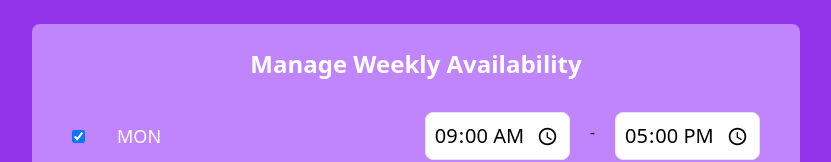
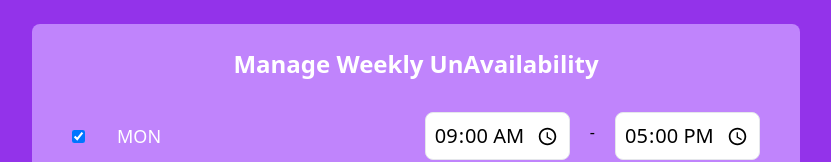
Before and after one commit to hemantmm/SlotBooking, a React (Create React App) app: page / in a window 1280 px wide. Shown: the top 162 px of the page, without its empty margins (224-1055 px from the left). Built offline with nearby package versions, Linux system fonts and the light colour scheme.

Commit message:
Time updated
Signed-off-by: hemantmm <hemant29mehta@gmail.com>

```diff
--- a/src/components/CalendarView.js
+++ b/src/components/CalendarView.js
@@ -16,7 +16,7 @@ const generateTimeSlots = (blockedStart, blockedEnd, bookedSlots) => {
     ) {
       slots.push(timeStr);
     }
-    time.setMinutes(time.getMinutes() + 30);
+    time.setMinutes(time.getMinutes() + 60);
   }
   return slots;
 };
--- a/src/components/SlotManager.js
+++ b/src/components/SlotManager.js
@@ -38,7 +38,7 @@ function SlotManager() {
   return (
     <div className='flex flex-col items-center min-h-screen p-6 bg-purple-600'>
         <div className='rounded-lg p-6 w-full max-w-3xl bg-purple-400'>
-            <h2 className='text-2xl font-bold text-center mb-4 text-white'>Manage Weekly Availability</h2>
+            <h2 className='text-2xl font-bold text-center mb-4 text-white'>Manage Weekly UnAvailability</h2>
             <div className='space-y-4'>
                 {days.map((day)=>(
                     <div key={day} className='flex flex-wrap items-center justify-between p-4 rounded-lg'>
```
